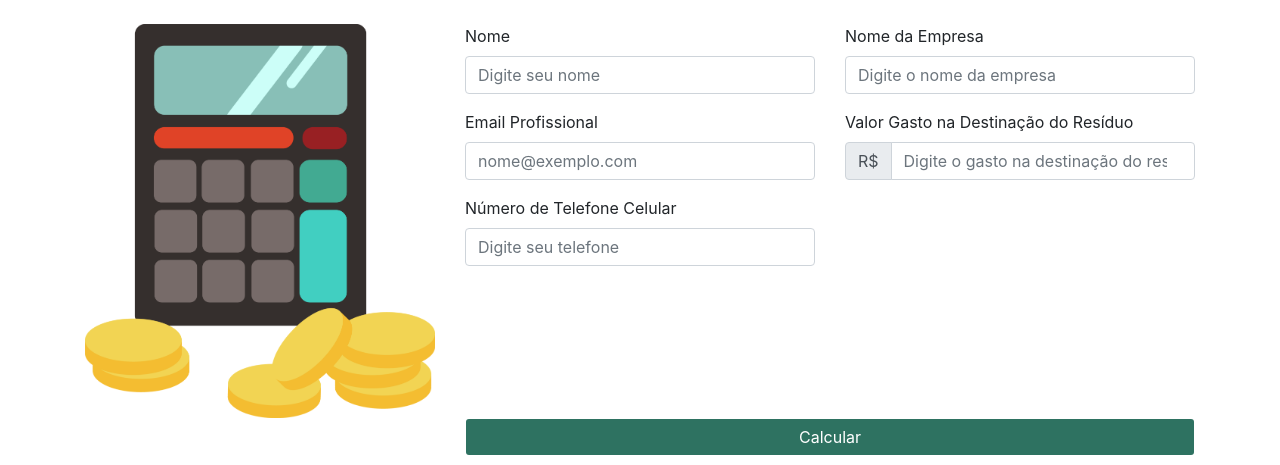
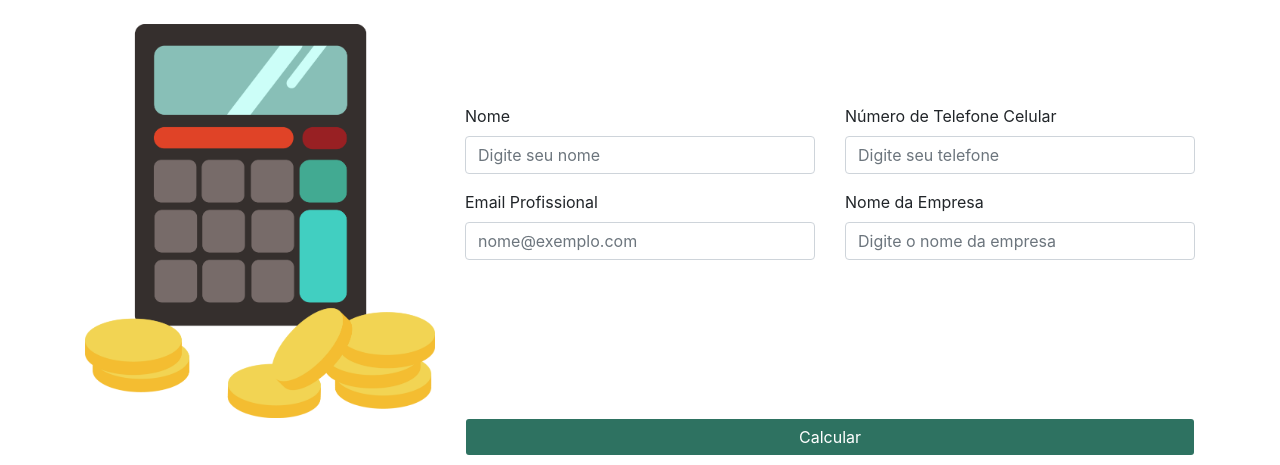
Before and after one commit to gabrielveigalima/calculadora_residuos, a PHP site: page / in a window 1280 px wide. Shown: the part 231-696 px from the top of the page. Run offline with PHP 8.4, Linux system fonts and the light colour scheme; some libraries are stand-ins or nearby versions.

Commit message:
manipulando dados do usuário corretamente

```diff
--- a/index.php
+++ b/index.php
@@ -108,7 +108,8 @@ session_start();
           <div class="col-md-4" >
             <img class="img-fluid" src="img/Calculadora.png">
           </div>
-          <div class="col-md-4">
+          <br>
+          <div style="margin-top: 80px;" class="col-md-4">
             <div class="form-group">
               <label>Nome</label>
               <input name="name" required type="text" class="form-control" placeholder="Digite seu nome">
@@ -117,24 +118,16 @@ session_start();
               <label>Email Profissional</label>
               <input name="email" required type="email" class="form-control" placeholder="nome@exemplo.com">
             </div>
+
+          </div><!-- /.col-lg-4 -->
+          <div style="margin-top: 80px;" class="col-lg-4">
             <div class="form-group">
               <label>Número de Telefone Celular</label>
               <input name="tel" required type="text" class="form-control" placeholder="Digite seu telefone">
             </div>
-          </div><!-- /.col-lg-4 -->
-          <div class="col-lg-4">
             <div class="form-group">
               <label>Nome da Empresa</label>
               <input name="name_company" required type="text" class="form-control" placeholder="Digite o nome da empresa">
-            </div>
-            <div class="form-group">
-              <label>Valor Gasto na Destinação do Resíduo</label>
-              <div class="input-group">
-                <div class="input-group-prepend">
-                  <div class="input-group-text">R$</div>
-                </div>
-                <input name="destination" required type="number" class="form-control" placeholder="Digite o gasto na destinação do resíduo">
-              </div>
             </div>
           </div>
           <div class="col-lg-4"></div>
```
Also changed, not shown: cad_calc.php (+3 -4 lines), calcular.php (+1 -7 lines), relatorio.php (+15 -1 lines).
